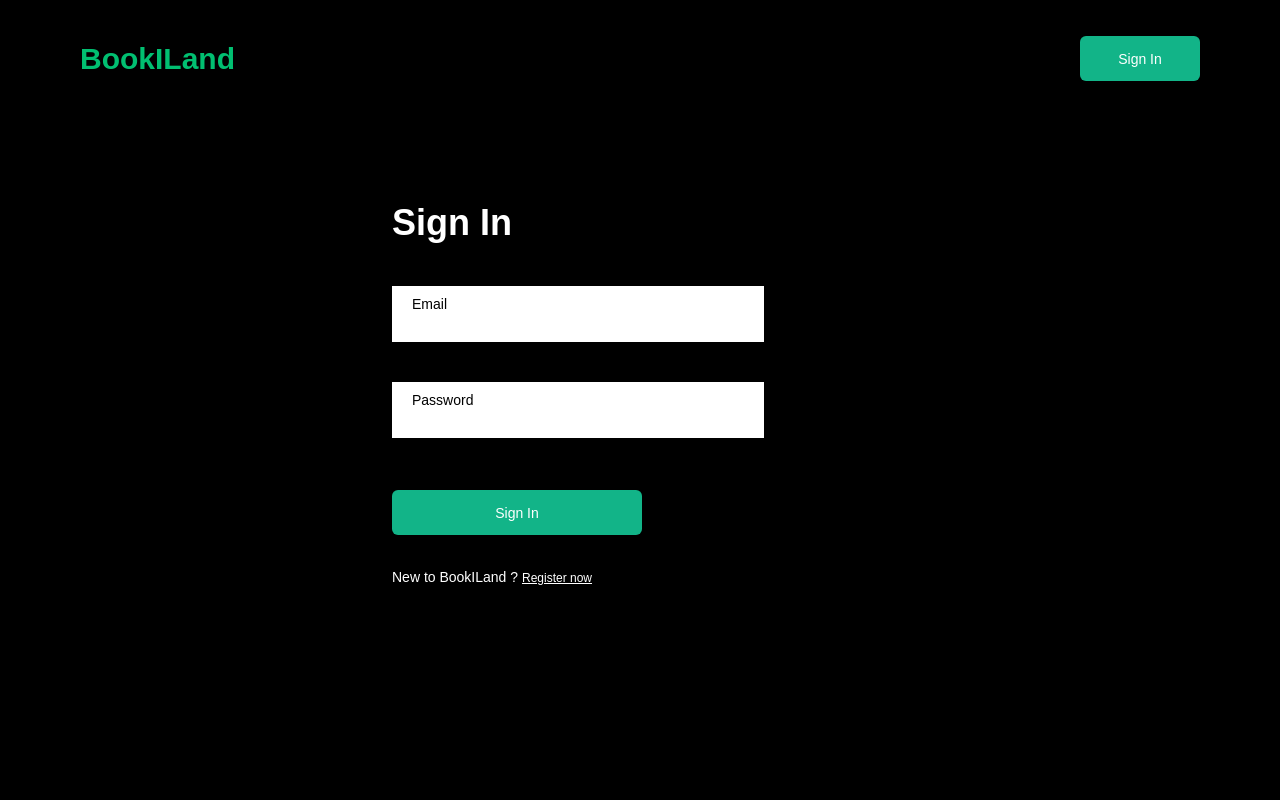
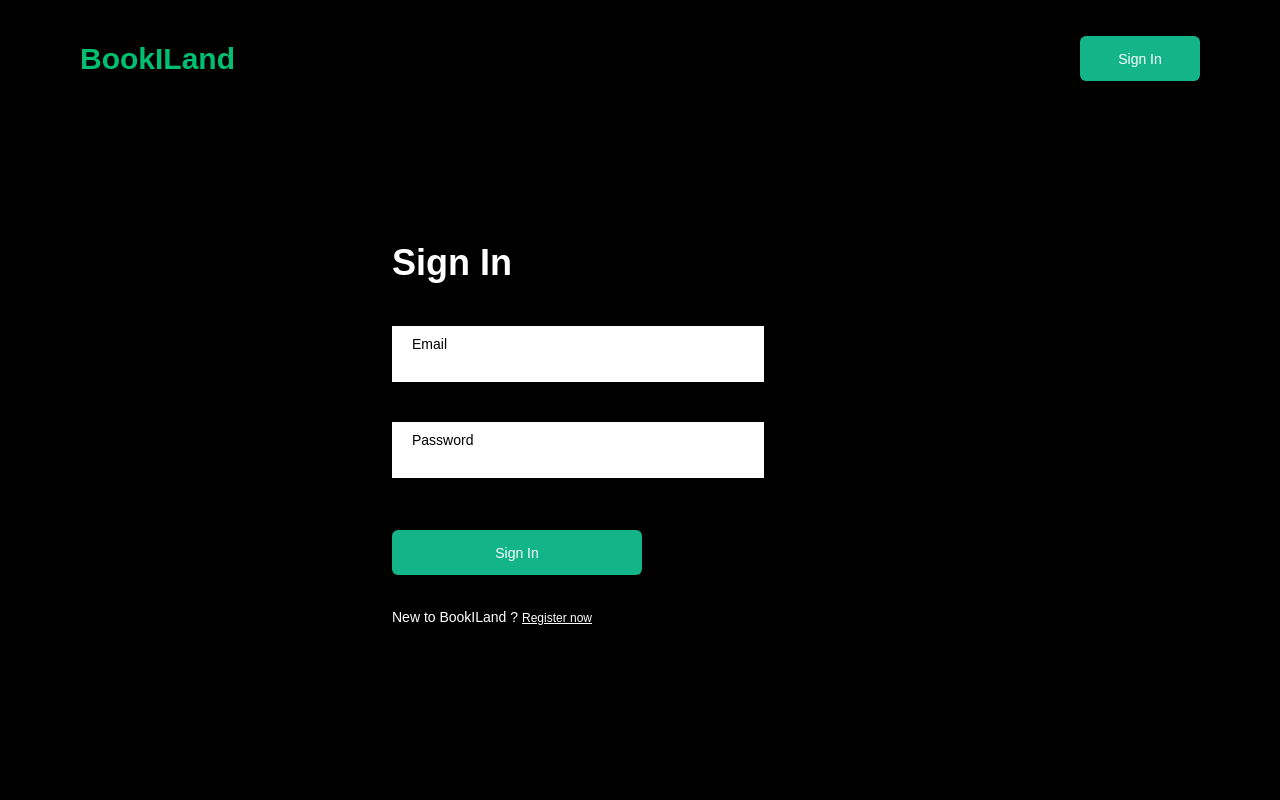
Before and after one commit to JordyBukondaTshibangu/BookILand, a Nuxt app: page /login in a window 1280 px wide. Shown: the top 800 px of the page. Built offline with nearby package versions, Linux system fonts and the light colour scheme.

Commit message:
style : page with and book page background

```diff
--- a/layouts/default.vue
+++ b/layouts/default.vue
@@ -1,7 +1,7 @@
 <template>
   <ui-the-header></ui-the-header>
   <main class="bg-black min-h-[100vh]">
-    <div class="py-10 px-5 sm:py-20 sm:px-5 pt-32 sm:pt-40">
+    <div class="py-10 px-5 sm:py-20 sm:px-5">
       <slot></slot>
     </div>
   </main>
--- a/pages/books/index.vue
+++ b/pages/books/index.vue
@@ -1,9 +1,9 @@
 <template>
-  <section class="movie-cover relative z-1 pt-5 min-h-[80vh]">
-    <div class="flex items-center gap-5 bg-green p-2 rounded-sm">
+  <section class="movie-cover relative z-1 min-h-[80vh]">
+    <!-- <div class="flex items-center gap-5 bg-green p-2 rounded-sm">
       <span class="text-white text-sm">Filter</span>
       <i class="material-icons mr-1 text-[14px] text-white">arrow_back</i>
-    </div>
+    </div> -->
   </section>
   <section
     class="relative z-3 w-11/12 -translate-y-32 mx-auto grid grid-cols-2 sm:grid-cols-3 lg:grid-cols-4 gap-5 pb-32"
--- a/pages/index.vue
+++ b/pages/index.vue
@@ -1,7 +1,7 @@
 <template>
   <section
     ref="container"
-    class="w-full sm:w-3/5 mx-auto flex justify-between sm:gap-1 pt-96 md:pt-64 min-h-[100vh]"
+    class="w-full sm:w-3/5 mx-auto flex justify-between sm:gap-1 pt-96 md:pt-72 min-h-[100vh]"
     :class="!displayContent && 'hide'"
   >
     <span
--- a/pages/login.vue
+++ b/pages/login.vue
@@ -1,5 +1,5 @@
 <template>
-  <section class="text-white pt-10">
+  <section class="text-white pt-32 sm:pt-40">
     <form class="sm:w-2/5 mx-auto flex flex-col gap-5">
       <h1 class="heading-h1 text-white">Sign In</h1>
       <div class="input-group">
--- a/pages/register.vue
+++ b/pages/register.vue
@@ -1,5 +1,5 @@
 <template>
-  <section class="text-white pt-20">
+  <section class="text-white pt-32 sm:pt-40">
     <form class="sm:w-2/5 mx-auto flex flex-col gap-5">
       <div v-show="currentIndex === 1" class="flex flex-col gap-5">
         <h1 class="heading-h1 text-white">Sign up</h1>
```
